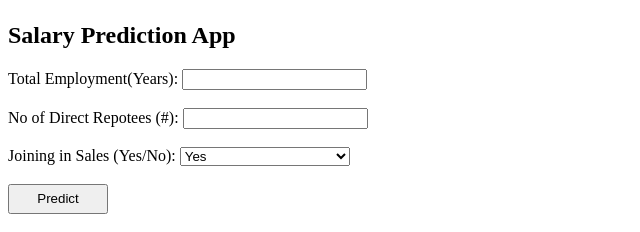
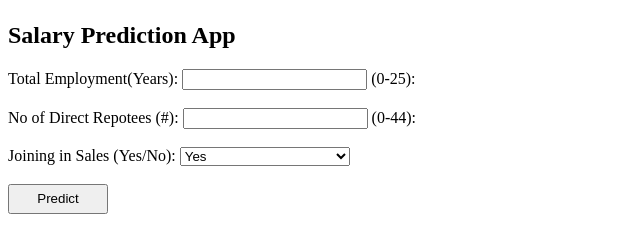
Before and after one commit to Accelerate-AI/salary-pred-app, a Flask app: page / in a window 1280 px wide. Shown: the part 58-290 px from the top of the page, without its empty margins (0-640 px from the left). Run offline with Flask 2, Linux system fonts and the light colour scheme; parts of the project's set-up code (start-up, migrations or seed data) failed here and were passed over.

Commit message:
Add files via upload

```diff
--- a/templates/index.html
+++ b/templates/index.html
@@ -4,6 +4,11 @@
 <head>
     <meta charset="UTF-8">
     <title>ML Deployment using Heroku</title>
+    <link href='https://fonts.googleapis.com/css?family=Pacifico' rel='stylesheet' type='text/css'>
+    <link href='https://fonts.googleapis.com/css?family=Arimo' rel='stylesheet' type='text/css'>
+    <link href='https://fonts.googleapis.com/css?family=Hind:300' rel='stylesheet' type='text/css'>
+    <link href='https://fonts.googleapis.com/css?family=Open+Sans+Condensed:300' rel='stylesheet' type='text/css'>
+
 </head>
 
 <body>
@@ -16,12 +21,14 @@
         <form action="{{ url_for('predict')}}"method="post">
 		<label for="YearsEmployed">Total Employment(Years):</label>
 		<input type="text" id="YearsEmployed" name="YearsEmployed" required="required">
+		<label for="YearsEmployed">(0-25):</label>
 		<br><br>
 		<label for="DirectRepotees">No of Direct Repotees (#):</label>
 		<input type="text" id="DirectRepotees" name="DirectRepotees" required="required">
+		<label for="DirectRepotees">(0-44):</label>
 		<br><br>
     		<label for="Sales">Joining in Sales (Yes/No):</label>
-    		<select id="Sales" name="Sales" style="width:170px;" required="required">
+    		<select style="width:170px;" id="Sales" name="Sales" required="required">
       			<option value="1">Yes</option>
       			<option value="0">No</option>
 
```
